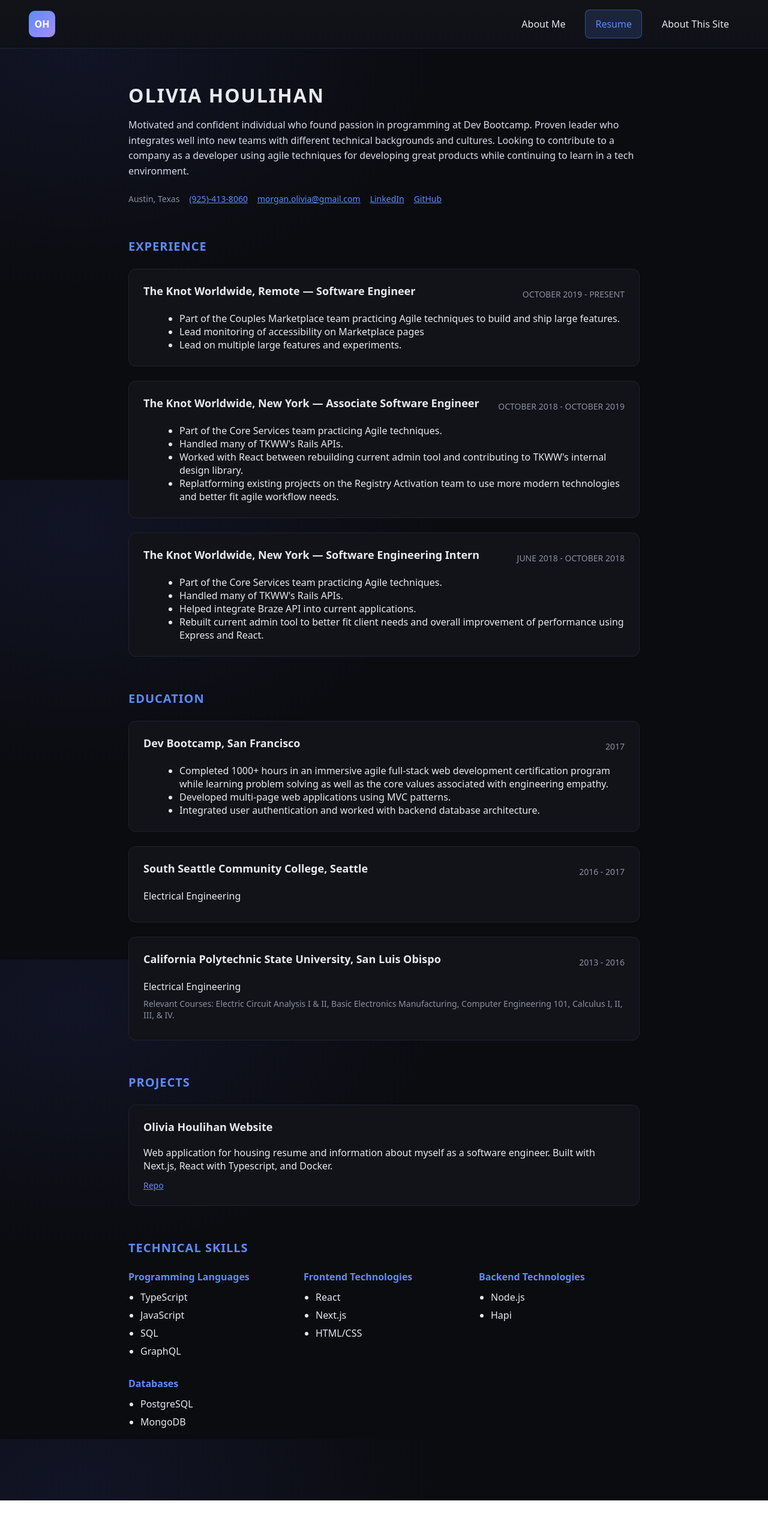
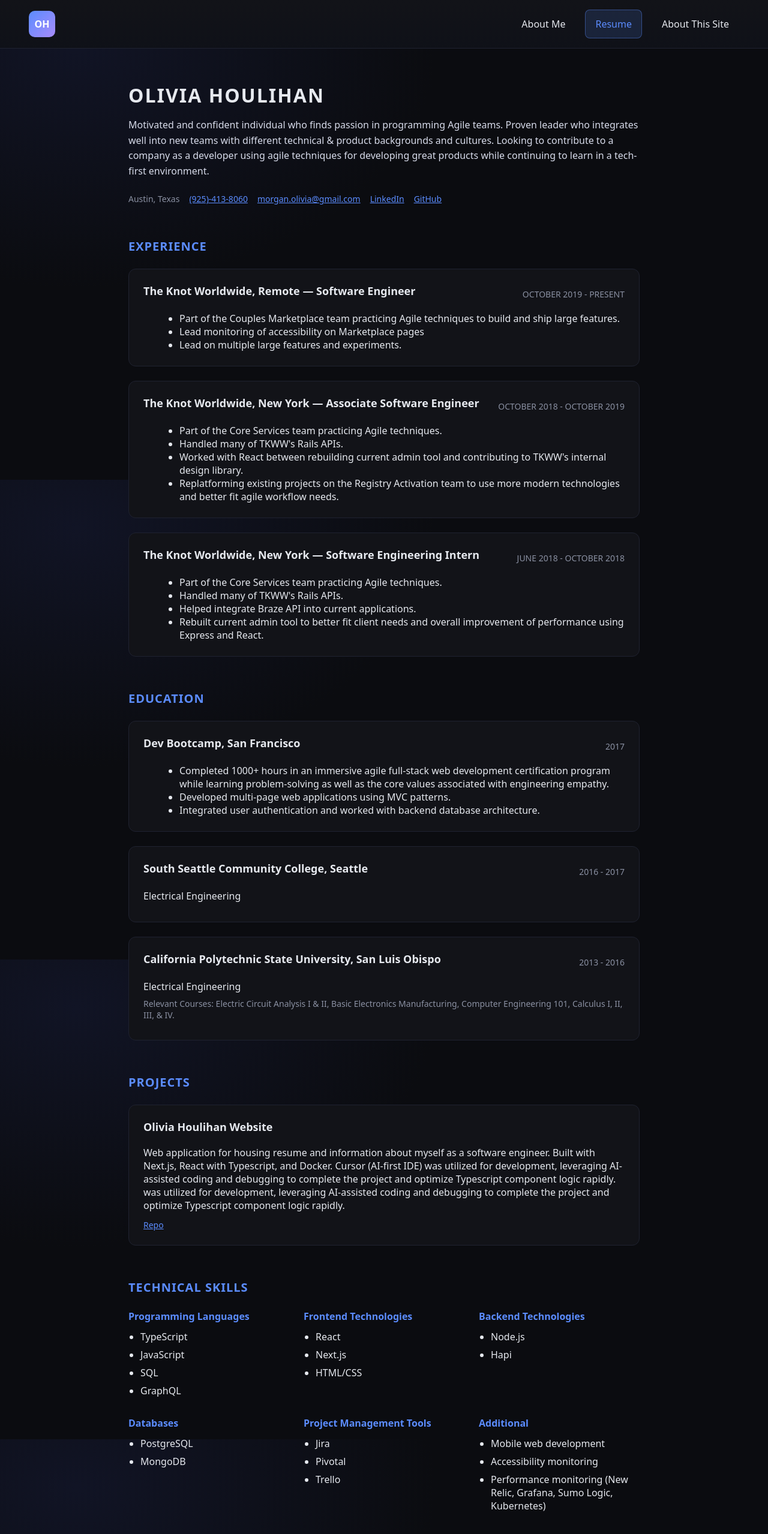
Before and after one commit to Livy1159/OliviaHoulihanWebsite, a Next.js app: page /resume in a window 1280 px wide. Shown: the top 2558 px of the page at 60% size. Before the commit the page ends 2502 px from the top, so only its background shows below. Built offline with nearby package versions, Linux system fonts and the light colour scheme.

Commit message:
Update resume with edits

```diff
--- a/app/resume/page.tsx
+++ b/app/resume/page.tsx
@@ -10,10 +10,7 @@ export default function ResumePage() {
       <header className={styles.header}>
         <h1 className={styles.name}>OLIVIA HOULIHAN</h1>
         <p className={styles.summary}>
-          Motivated and confident individual who found passion in programming at Dev Bootcamp. Proven
-          leader who integrates well into new teams with different technical backgrounds and cultures.
-          Looking to contribute to a company as a developer using agile techniques for developing great
-          products while continuing to learn in a tech environment.
+          Motivated and confident individual who finds passion in programming Agile teams. Proven leader who integrates well into new teams with different technical & product backgrounds and cultures. Looking to contribute to a company as a developer using agile techniques for developing great products while continuing to learn in a tech-first environment.
         </p>
         <div className={styles.contact}>
           <div>Austin, Texas</div>
@@ -98,7 +95,7 @@ export default function ResumePage() {
           <ul>
             <li>
               Completed 1000+ hours in an immersive agile full-stack web development certification program
-              while learning problem solving as well as the core values associated with engineering empathy.
+              while learning problem-solving as well as the core values associated with engineering empathy.
             </li>
             <li>Developed multi-page web applications using MVC patterns.</li>
             <li>Integrated user authentication and worked with backend database architecture.</li>
@@ -133,7 +130,7 @@ export default function ResumePage() {
             <h3>Olivia Houlihan Website</h3>
           </div>
           <p>
-          Web application for housing resume and information about myself as a software engineer. Built with Next.js, React with Typescript, and Docker.
+          Web application for housing resume and information about myself as a software engineer. Built with Next.js, React with Typescript, and Docker. Cursor (AI-first IDE) was utilized for development, leveraging AI-assisted coding and debugging to complete the project and optimize Typescript component logic rapidly. was utilized for development, leveraging AI-assisted coding and debugging to complete the project and optimize Typescript component logic rapidly.
           </p>
           <div className={styles.links}>
             <a href="https://github.com/Livy1159/OliviaHoulihanWebsite" target="_blank" rel="noopener noreferrer">
@@ -177,6 +174,22 @@ export default function ResumePage() {
               <li>MongoDB</li>
             </ul>
           </div>
+          <div>
+            <h3>Project Management Tools</h3>
+            <ul>
+              <li>Jira</li>
+              <li>Pivotal</li>
+              <li>Trello</li>
+            </ul>
+          </div>
+          <div>
+            <h3>Additional</h3>
+            <ul>
+              <li>Mobile web development</li>
+              <li>Accessibility monitoring</li>
+              <li>Performance monitoring (New Relic, Grafana, Sumo Logic, Kubernetes)</li>
+            </ul>
+          </div>
         </div>
       </section>
     </main>
```
